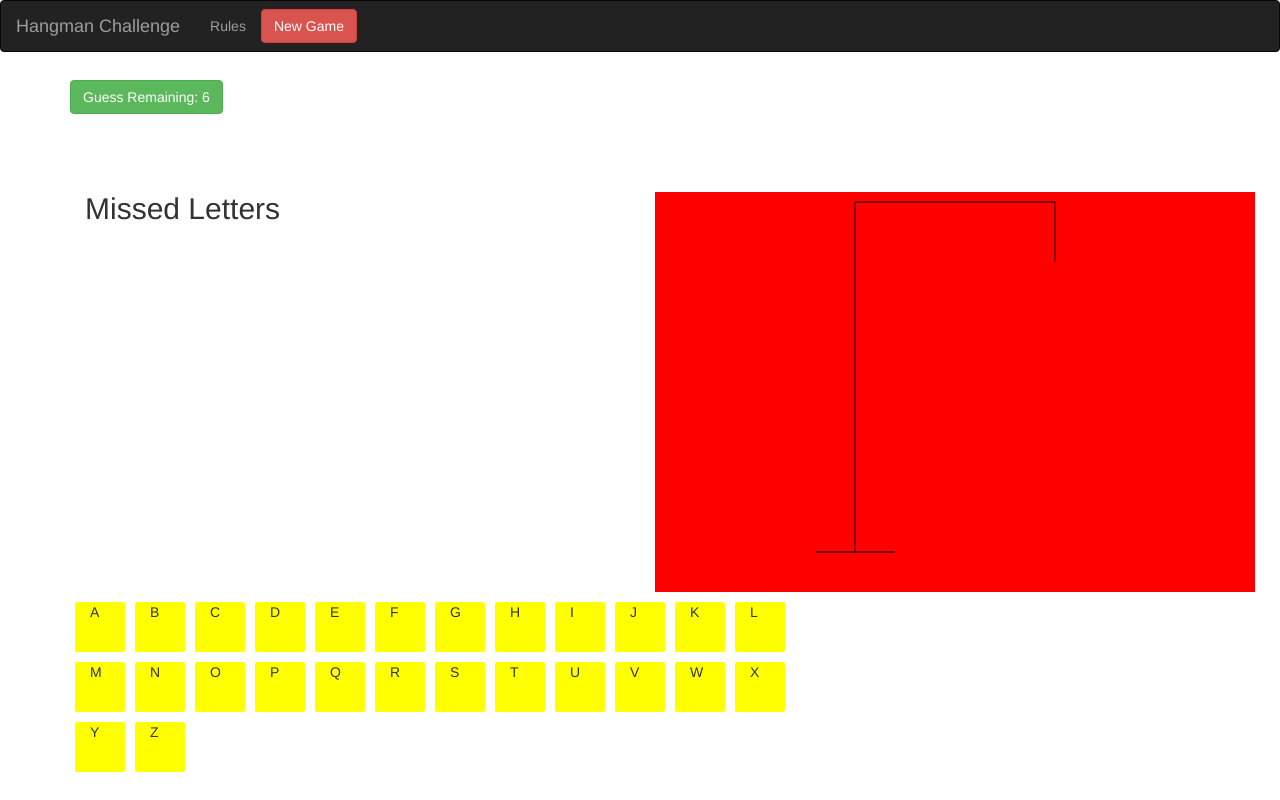
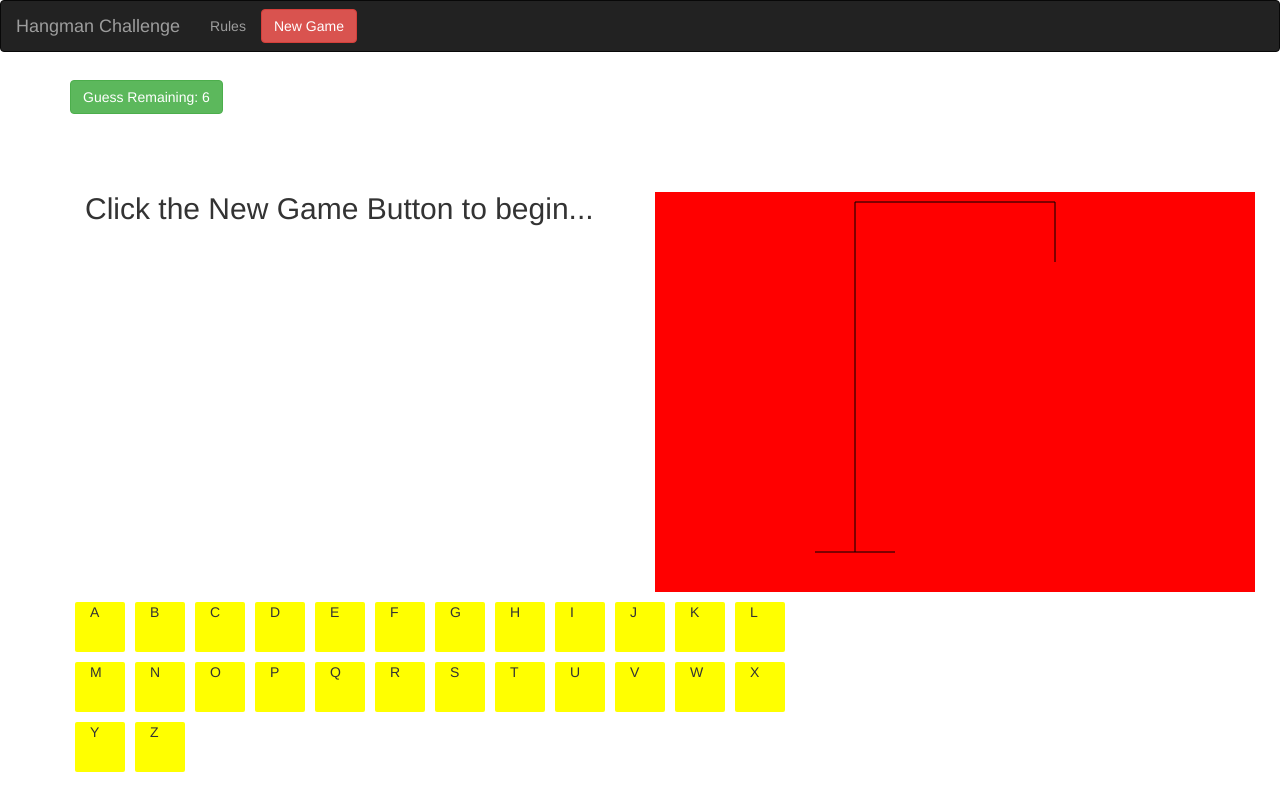
Before and after one commit to digitalartcrew/hang-man, a website: page public/index.html in a window 1280 px wide. Drawn offline with nearby package versions, Linux system fonts and the light colour scheme.

Commit message:
Game starting

```diff
--- a/public/index.html
+++ b/public/index.html
@@ -38,7 +38,7 @@
 			<div class="row">
 			<div class="col-xs-6">
 		<p id="guessbox"></p>
-		<h2>Missed Letters</h2>
+		<h2 id="displaymessage"></h2>
 		<p id="missed"></p>
 		</div>
 		<div class="col-xs-6">
--- a/public/js/gameplay.js
+++ b/public/js/gameplay.js
@@ -73,10 +73,13 @@ $('document').ready(function(){
         var guessCount = 6;
         var missedLetters = [];
 
+        document.getElementById('displaymessage').innerHTML = "Click the New Game Button to begin..."
+
 
         document.getElementById('remaining').innerHTML = guessCount;
         //start a new game
         $('#newgame').click(function(){
+            document.getElementById('displaymessage').innerHTML = "Missed Letters"
             localStorage.clear();
             requestSecret();
             console.log(localStorage);
```
